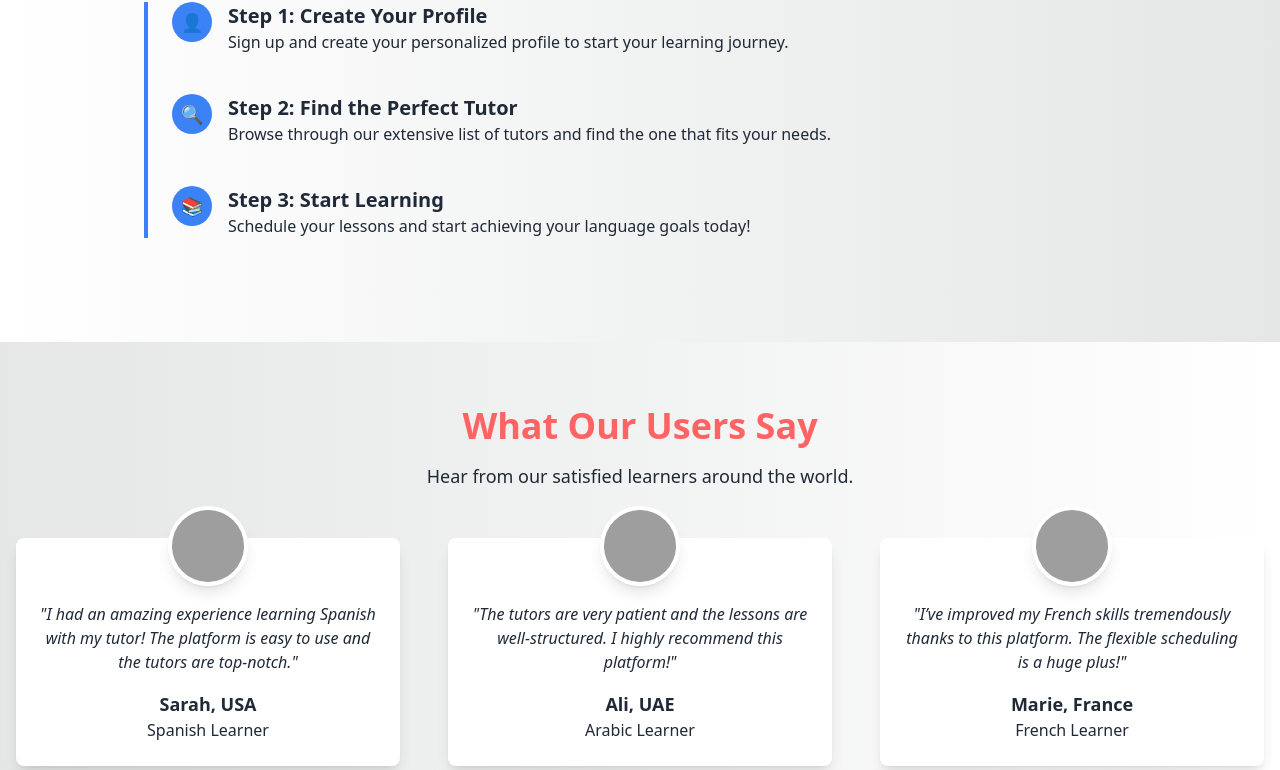
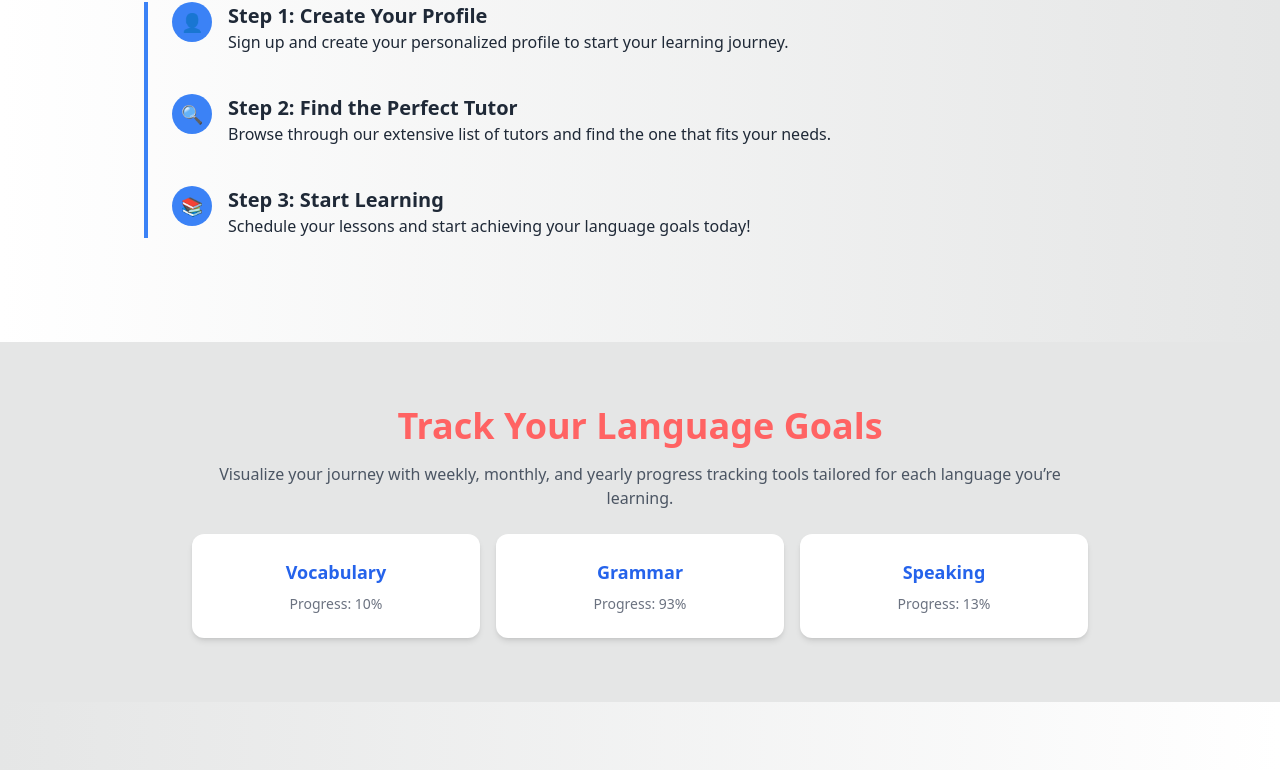
Before and after one commit to hosenA51/langopia-client, a React (Vite) app: page / in a window 1280 px wide. Shown: the part 1992-2762 px from the top of the page. Built offline with nearby package versions, Linux system fonts and the light colour scheme; no server answers; grey boxes are pictures that could not be loaded.

Commit message:
added language goals section in home page

```diff
--- a/src/pages/Home/Home.jsx
+++ b/src/pages/Home/Home.jsx
@@ -5,6 +5,7 @@ import Stats from "../Stats/Stats";
 import Testimonials from "../Testimonials/Testimonials";
 import WhyChooseUs from "../WhyChooseUs/WhyChooseUs";
 import Banner from "./Banner";
+import LanguageGoals from "../LanguageGoals/LanguageGoals";
 
 const Home = () => {
     const categoryRef = useRef(null);
@@ -21,6 +22,7 @@ const Home = () => {
             </div>
             <WhyChooseUs></WhyChooseUs>
             <HowItWorks></HowItWorks>
+            <LanguageGoals></LanguageGoals>
             <Testimonials></Testimonials>
         </div>
     );
--- /dev/null
+++ b/src/pages/LanguageGoals/LanguageGoals.jsx
@@ -0,0 +1,29 @@
+import { motion } from 'framer-motion';
+
+export default function LanguageGoals() {
+  return (
+    <section className="py-16 px-6 bg-base-300 text-center">
+      <motion.div
+        initial={{ opacity: 0, y: 30 }}
+        animate={{ opacity: 1, y: 0 }}
+        transition={{ duration: 0.6 }}
+        className="max-w-4xl mx-auto"
+      >
+        <h2 className="text-4xl font-bold text-[#FF6363] mb-4">Track Your Language Goals</h2>
+        <p className="text-gray-600 mb-6">Visualize your journey with weekly, monthly, and yearly progress tracking tools tailored for each language you’re learning.</p>
+        <div className="grid grid-cols-1 sm:grid-cols-3 gap-4">
+          {['Vocabulary', 'Grammar', 'Speaking'].map((item, i) => (
+            <motion.div
+              whileHover={{ scale: 1.05 }}
+              key={i}
+              className="bg-base-100 p-6 rounded-xl shadow-md"
+            >
+              <h3 className="font-semibold text-lg text-blue-600">{item}</h3>
+              <p className="text-sm text-gray-500 mt-2">Progress: {Math.floor(Math.random() * 100)}%</p>
+            </motion.div>
+          ))}
+        </div>
+      </motion.div>
+    </section>
+  );
+}
```
